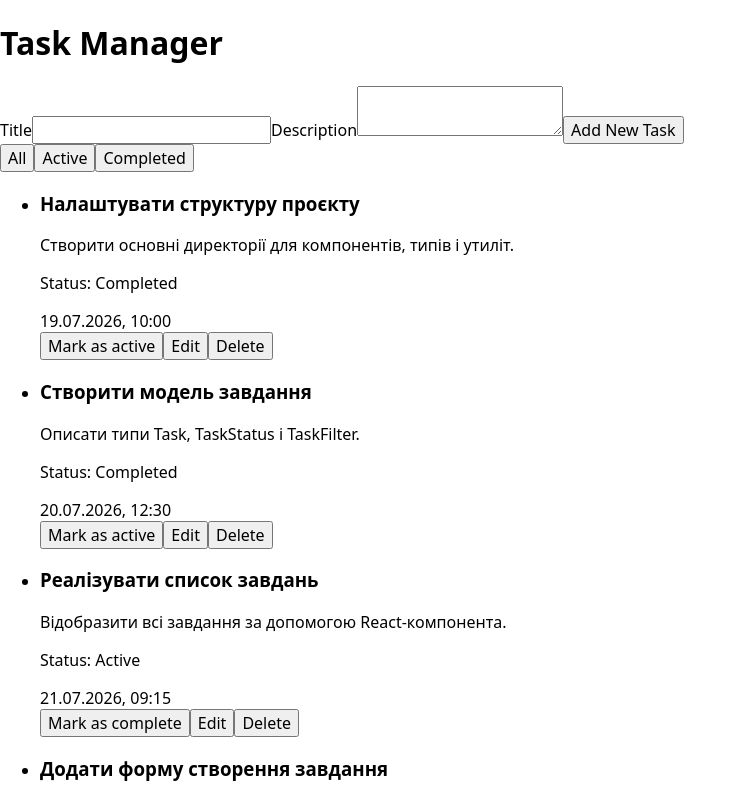
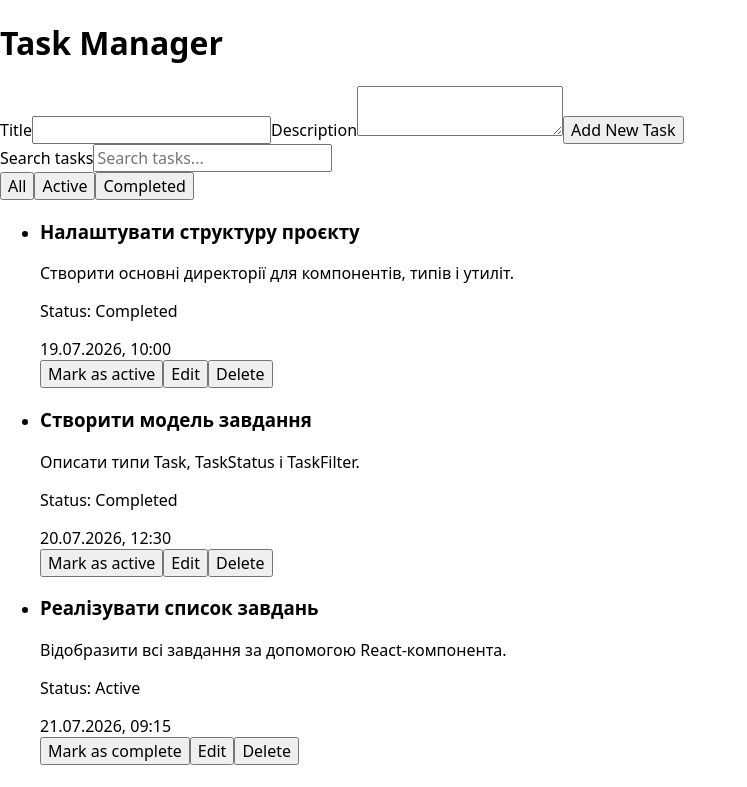
Before and after one commit to achupylko/task-manager-app, a React (Vite) app: page / in a window 1280 px wide. Shown: the top 787 px of the page, without its empty margins (0-747 px from the left). Built offline with nearby package versions, Linux system fonts and the light colour scheme.

Commit message:
feat: implement task search

```diff
--- a/src/App.tsx
+++ b/src/App.tsx
@@ -3,6 +3,7 @@ import TaskForm from './components/TaskForm/TaskForm';
 import TaskList from './components/TaskList/TaskList';
 import type { Task, TaskFilter, TaskFormData } from './types/task';
 import TaskFilters from './components/TaskFilters/TaskFilters';
+import TaskSearch from './components/TaskSearch/TaskSearch';
 
 const mockTasks: Task[] = [
   {
@@ -60,6 +61,7 @@ function App() {
   const [tasks, setTasks] = useState<Task[]>(mockTasks);
   const [editingTaskId, setEditingTaskId] = useState<Task['id'] | null>(null);
   const [filter, setFilter] = useState<TaskFilter>(INITIAL_FILTER);
+  const [searchQuery, setSearchQuery] = useState('');
 
   const handleAddTask = (formData: TaskFormData): void => {
     const id = crypto.randomUUID();
@@ -120,14 +122,31 @@ function App() {
   const filteredTasks =
     filter === 'all' ? tasks : tasks.filter(task => task.status === filter);
 
+  const normalizedSearchQuery = searchQuery.trim().toLowerCase();
+
+  const visibleTasks =
+    normalizedSearchQuery === ''
+      ? filteredTasks
+      : filteredTasks.filter(
+          task =>
+            task.title.toLowerCase().includes(normalizedSearchQuery) ||
+            task.description.toLowerCase().includes(normalizedSearchQuery)
+        );
+
   const handleChangeFilter = (nextFilter: TaskFilter): void => {
     setFilter(nextFilter);
+  };
+
+  const handleChangeSearchQuery = (nextSearchQuery: string): void => {
+    setSearchQuery(nextSearchQuery);
   };
 
   const emptyState =
     tasks.length === 0
       ? 'No tasks yet. Add your first task.'
-      : `No ${filter} tasks.`;
+      : normalizedSearchQuery !== '' && visibleTasks.length === 0
+        ? `No tasks found for "${searchQuery.trim()}".`
+        : `No ${filter} tasks.`;
 
   return (
     <>
@@ -138,6 +157,12 @@ function App() {
         onSubmit={handleAddTask}
       />
 
+      <TaskSearch
+        currentSearchQuery={searchQuery}
+        onChangeSearchQuery={handleChangeSearchQuery}
+        isSearchDisabled={editingTaskId !== null}
+      />
+
       <TaskFilters
         currentFilter={filter}
         onChangeFilter={handleChangeFilter}
@@ -145,7 +170,7 @@ function App() {
       />
 
       <TaskList
-        tasks={filteredTasks}
+        tasks={visibleTasks}
         editingTaskId={editingTaskId}
         emptyState={emptyState}
         onToggleStatus={handleToggleStatus}
--- /dev/null
+++ b/src/components/TaskSearch/TaskSearch.tsx
@@ -0,0 +1,36 @@
+import type { ChangeEventHandler } from 'react';
+
+interface TaskSearchProps {
+  currentSearchQuery: string;
+  onChangeSearchQuery: (searchQuery: string) => void;
+  isSearchDisabled: boolean;
+}
+
+const TaskSearch = ({
+  currentSearchQuery,
+  onChangeSearchQuery,
+  isSearchDisabled,
+}: TaskSearchProps) => {
+  const handleSearch: ChangeEventHandler<HTMLInputElement> = event => {
+    const value = event.currentTarget.value;
+
+    onChangeSearchQuery(value);
+  };
+  return (
+    <div>
+      <label htmlFor="searchQuery">Search tasks</label>
+      <input
+        type="search"
+        name="searchQuery"
+        id="searchQuery"
+        value={currentSearchQuery}
+        onChange={handleSearch}
+        autoComplete="off"
+        placeholder="Search tasks..."
+        disabled={isSearchDisabled}
+      />
+    </div>
+  );
+};
+
+export default TaskSearch;
```
